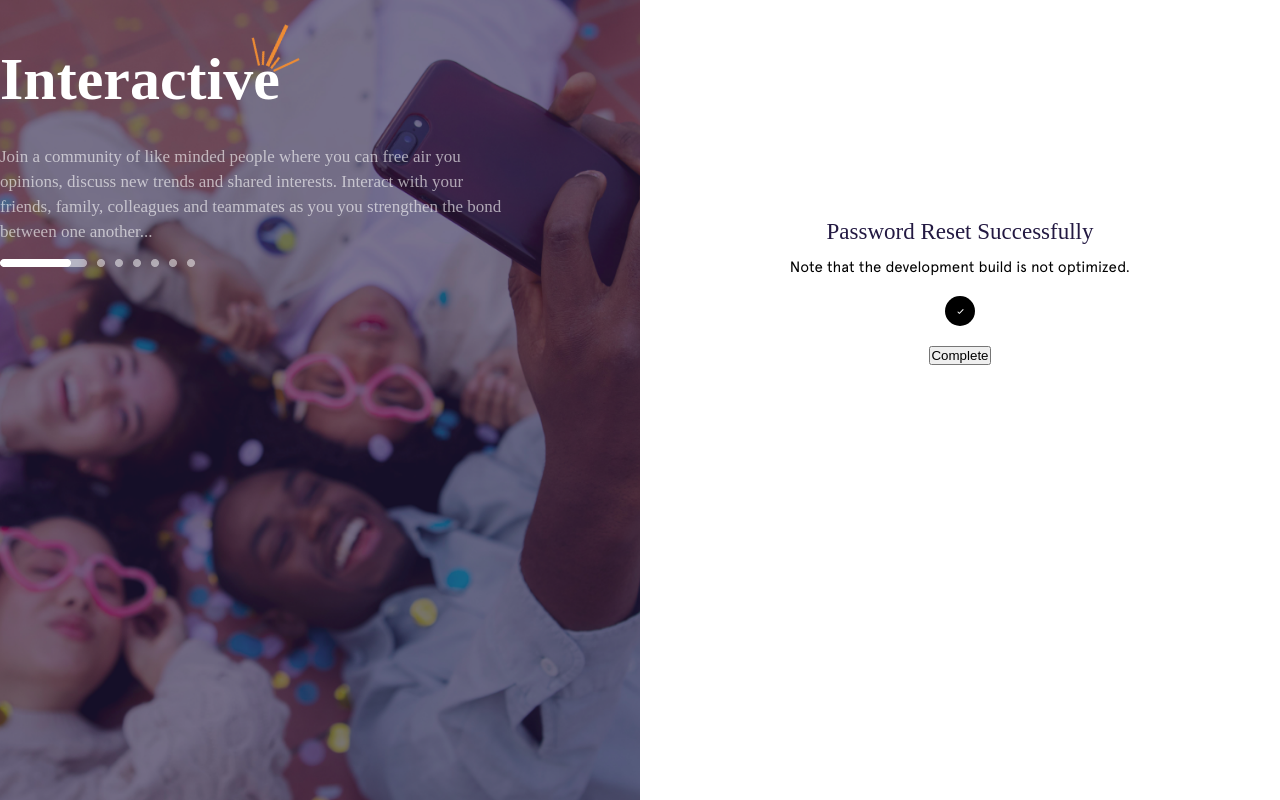
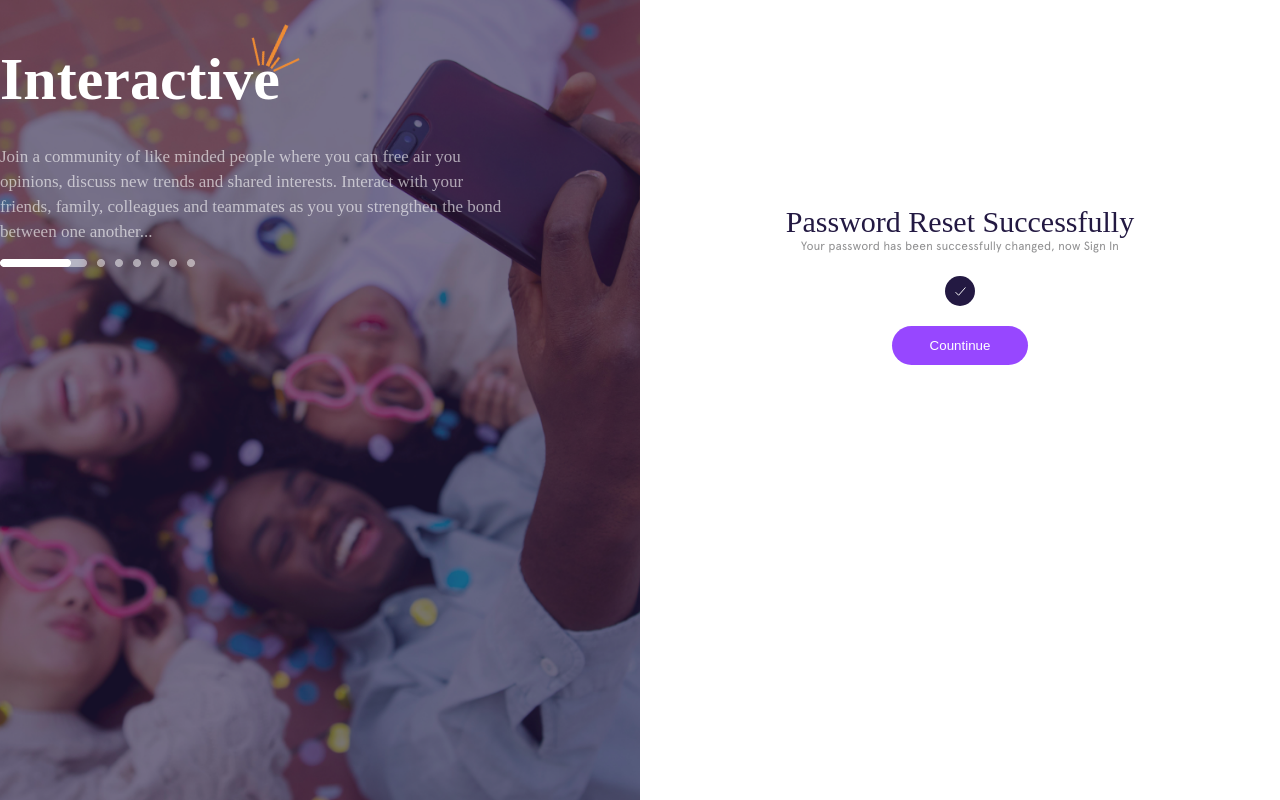
Before and after one commit to Chidubem03/SquareLinq.Inc, a React (Create React App) app: page /resetsucess in a window 1280 px wide. Built offline with nearby package versions, Linux system fonts and the light colour scheme; a web font is replaced by a local one.

Commit message:
done with this task

```diff
--- a/src/Pages/resetSuccess/ResetSuccess.jsx
+++ b/src/Pages/resetSuccess/ResetSuccess.jsx
@@ -1,9 +1,9 @@
-import React from 'react'
+import React from "react";
 
 import shineLogo from "../Images/shineLogo.png";
 import slider from "../Images/auth-pagination-slider.png";
 import "./resetSuccess.css";
-import {IoIosCheckmark } from "react-icons/io";
+import { IoCheckmarkOutline } from "react-icons/io5";
 
 // import { Link } from "react-router-dom/cjs/react-router-dom";
 
@@ -28,14 +28,17 @@ const ResetSuccess = () => {
       <section className="reset-success-section">
         <article className="reset-success-article">
           <h1>Password Reset Successfully</h1>
-          <p>Note that the development build is not optimized.</p>
-          <div className='check-container'><IoIosCheckmark/></div>
-          <button>Complete</button>
-
+          <p>Your password has been successfully changed, now Sign In</p>
+          <div className="check-container">
+            <IoCheckmarkOutline />
+          </div>
+          <button className="suggested-btn">
+            Countinue
+          </button>
         </article>
       </section>
     </div>
   );
-}
+};
 
-export default ResetSuccess
+export default ResetSuccess;
--- a/src/Pages/resetSuccess/resetSuccess.css
+++ b/src/Pages/resetSuccess/resetSuccess.css
@@ -7,14 +7,22 @@
 }
 .reset-success-section h1 {
   font-family: Gotham Black;
-  font-size: 23px;
+  font-size: 30px;
   font-weight: 500;
-
   margin: 0;
   padding: 0;
   color: #231942;
+  line-height: 33.15px;
 }
-.reset-success-section p{font-size: 15px;}
+.reset-success-section p{
+font-family: Apercu;
+font-size: 12px;
+font-weight: 300;
+line-height: 17.84px;
+text-align: left;
+color: #919192;
+;
+}
 .reset-success-article {
   width: 100%;
   height: 390px;
@@ -25,4 +33,5 @@
   flex-direction: column;
 }
 
-.check-container{background-color: black;width: 30px;height: 30px;border-radius: 50%;color: white;display: flex;justify-content: center;align-items: center;margin: 20px 0};
+.check-container{background-color: #231942;
+;width: 30px;height: 30px;border-radius: 50%;color: white;display: flex;justify-content: center;align-items: center;margin: 20px 0};
```
